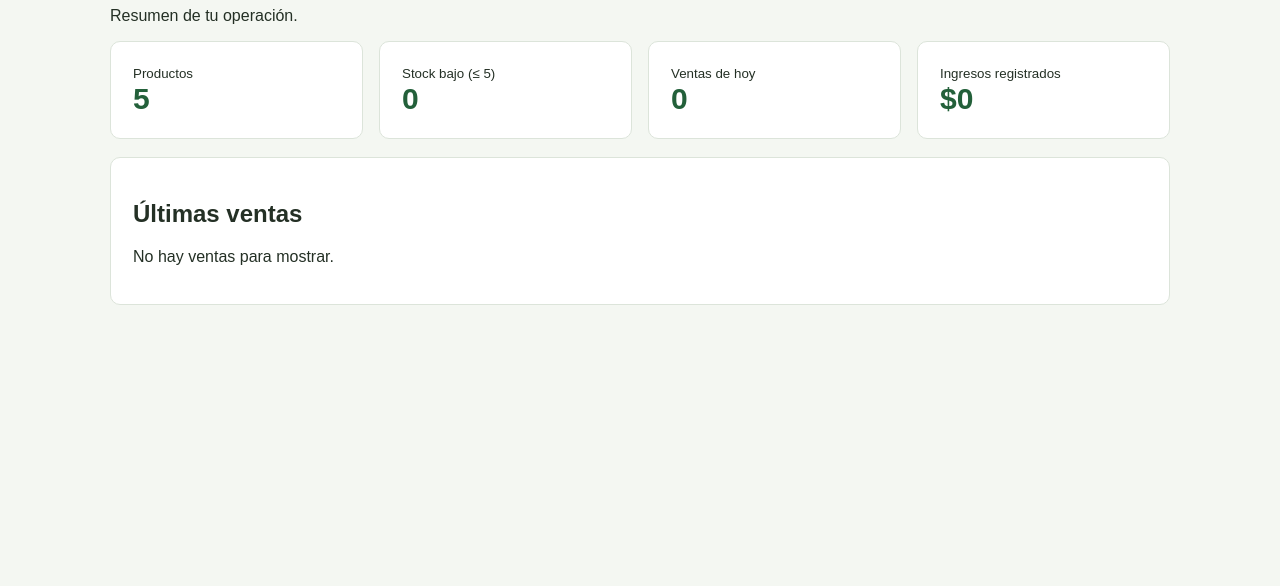
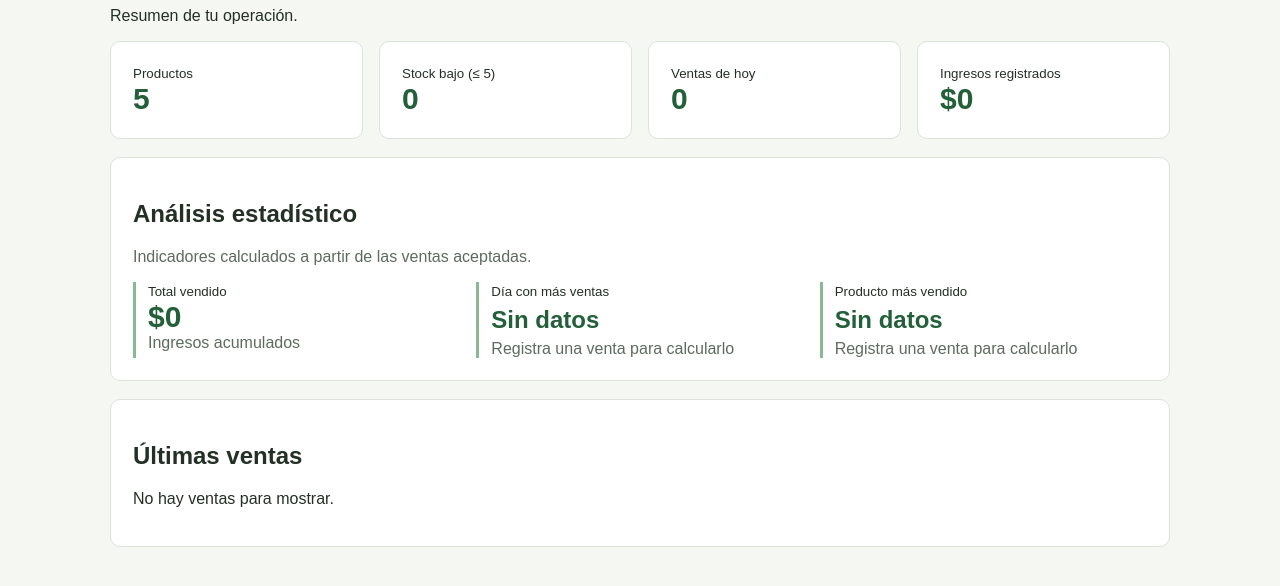
Before and after one commit to Pedro-Inostroza/La-Tiendita, a Django app: page /dashboard/ in a window 1280 px wide. Shown: the part 162-748 px from the top of the page. Run offline with Django 5.2, Linux system fonts and the light colour scheme; the visitor is signed in with stand-in values (Sample User, id 1); data comes from the database, SQL or seed files in the repository; data that the repository does not hold is empty.

Commit message:
feat: agregar analisis y permisos compartidos

```diff
--- a/core/templates/base.html
+++ b/core/templates/base.html
@@ -10,7 +10,7 @@
         nav { background: var(--verde); color: #fff; padding: 14px max(20px, calc((100% - 1100px)/2)); display: flex; align-items: center; gap: 18px; }
         nav a { color: #fff; text-decoration: none; } nav .marca { font-size: 20px; font-weight: bold; margin-right: auto; }
         main { max-width: 1100px; margin: 32px auto; padding: 0 20px; } h1 { margin-top: 0; } .card { background: #fff; padding: 22px; border: 1px solid var(--borde); border-radius: 10px; margin-bottom: 18px; }
-        .grid { display: grid; grid-template-columns: repeat(auto-fit, minmax(180px, 1fr)); gap: 16px; } .metric { font-size: 30px; font-weight: bold; color: var(--verde); }
+        .grid { display: grid; grid-template-columns: repeat(auto-fit, minmax(180px, 1fr)); gap: 16px; } .metric { font-size: 30px; font-weight: bold; color: var(--verde); } .descripcion, .analisis span { color: #5d6b5f; } .analisis { border-left: 3px solid #8ab894; padding-left: 12px; } .dato { font-size: 24px; font-weight: bold; color: var(--verde); margin: 6px 0; }
         label { display: block; margin: 12px 0 5px; font-weight: bold; } input, select { width: 100%; padding: 9px; border: 1px solid #b9c5b7; border-radius: 5px; }
         button, .boton { display: inline-block; margin-top: 16px; background: var(--verde); color: #fff; border: 0; border-radius: 5px; padding: 10px 14px; text-decoration: none; cursor: pointer; }
         .peligro { background: #a42c2c; } table { width: 100%; border-collapse: collapse; } th, td { padding: 10px; border-bottom: 1px solid var(--borde); text-align: left; }
@@ -19,7 +19,7 @@
 </head>
 <body>
     {% if user.is_authenticated %}
-    <nav><a class="marca" href="{% url 'dashboard' %}">La Tiendita</a><a href="{% url 'dashboard' %}">Dashboard</a><a href="{% url 'ventas:lista' %}">Ventas</a>{% if es_administrador %}<a href="{% url 'inventario:lista' %}">Inventario</a>{% endif %}<span>{{ user.username }}</span><form method="post" action="{% url 'logout' %}">{% csrf_token %}<button type="submit">Salir</button></form></nav>
+    <nav><a class="marca" href="{% url 'dashboard' %}">La Tiendita</a><a href="{% url 'dashboard' %}">Dashboard</a><a href="{% url 'ventas:lista' %}">Ventas</a><a href="{% url 'inventario:lista' %}">Inventario</a><span>{{ user.username }}</span><form method="post" action="{% url 'logout' %}">{% csrf_token %}<button type="submit">Salir</button></form></nav>
     {% endif %}
     <main>{% for message in messages %}<div class="mensaje">{{ message }}</div>{% endfor %}{% block content %}{% endblock %}</main>
 </body>
--- a/core/templates/dashboard/index.html
+++ b/core/templates/dashboard/index.html
@@ -1,3 +1,24 @@
 {% extends 'base.html' %}
 {% block title %}Dashboard | La Tiendita{% endblock %}
-{% block content %}<h1>Dashboard</h1><p>Resumen de tu operación.</p><div class="grid"><div class="card"><small>Productos</small><div class="metric">{{ total_productos }}</div></div><div class="card"><small>Stock bajo (≤ 5)</small><div class="metric">{{ stock_bajo }}</div></div><div class="card"><small>Ventas de hoy</small><div class="metric">{{ ventas_hoy }}</div></div><div class="card"><small>Ingresos registrados</small><div class="metric">${{ ingresos }}</div></div></div><div class="card"><h2>Últimas ventas</h2>{% include 'ventas/tabla.html' with ventas=ultimas_ventas %}</div>{% endblock %}
+{% block content %}
+<h1>Dashboard</h1>
+<p>Resumen de tu operación.</p>
+<div class="grid">
+    <div class="card"><small>Productos</small><div class="metric">{{ total_productos }}</div></div>
+    <div class="card"><small>Stock bajo (≤ 5)</small><div class="metric">{{ stock_bajo }}</div></div>
+    <div class="card"><small>Ventas de hoy</small><div class="metric">{{ ventas_hoy }}</div></div>
+    <div class="card"><small>Ingresos registrados</small><div class="metric">${{ ingresos }}</div></div>
+</div>
+
+<section class="card">
+    <h2>Análisis estadístico</h2>
+    <p class="descripcion">Indicadores calculados a partir de las ventas aceptadas.</p>
+    <div class="grid">
+        <div class="analisis"><small>Total vendido</small><div class="metric">${{ total_vendido }}</div><span>Ingresos acumulados</span></div>
+        <div class="analisis"><small>Día con más ventas</small>{% if dia_mas_ventas %}<div class="dato">{{ dia_mas_ventas }}</div><span>{{ unidades_dia_mas_ventas }} unidades vendidas</span>{% else %}<div class="dato">Sin datos</div><span>Registra una venta para calcularlo</span>{% endif %}</div>
+        <div class="analisis"><small>Producto más vendido</small>{% if producto_mas_vendido %}<div class="dato">{{ producto_mas_vendido }}</div><span>{{ unidades_producto_mas_vendido }} unidades vendidas</span>{% else %}<div class="dato">Sin datos</div><span>Registra una venta para calcularlo</span>{% endif %}</div>
+    </div>
+</section>
+
+<div class="card"><h2>Últimas ventas</h2>{% include 'ventas/tabla.html' with ventas=ultimas_ventas %}</div>
+{% endblock %}
--- a/core/views.py
+++ b/core/views.py
@@ -2,9 +2,10 @@ from datetime import date
 
 from django.contrib import messages
 from django.contrib.auth.decorators import login_required
-from django.contrib.auth.mixins import LoginRequiredMixin, UserPassesTestMixin
+from django.contrib.auth.mixins import LoginRequiredMixin
 from django.db import transaction
 from django.db.models import F, Sum
+from django.db.models.functions import ExtractWeekDay
 from django.shortcuts import redirect, render
 from django.urls import reverse_lazy
 from django.views.generic import CreateView, DeleteView, ListView, UpdateView
@@ -14,13 +15,8 @@ from .forms import ProductoForm, VentaForm
 from .models import Producto, Venta
 
 
-def es_administrador(user):
-    return user.is_superuser or user.groups.filter(name="Administrador").exists()
-
-
-class SoloAdministradorMixin(LoginRequiredMixin, UserPassesTestMixin):
-    def test_func(self):
-        return es_administrador(self.request.user)
+class GestionInventarioMixin(LoginRequiredMixin):
+    """Permite a cualquier usuario autenticado administrar el inventario."""
 
 
 class DashboardView(LoginRequiredMixin, TemplateView):
@@ -28,25 +24,49 @@ class DashboardView(LoginRequiredMixin, TemplateView):
 
     def get_context_data(self, **kwargs):
         context = super().get_context_data(**kwargs)
-        ventas = Venta.objects.all() if es_administrador(self.request.user) else Venta.objects.filter(vendedor=self.request.user)
+        ventas = Venta.objects.all()
+        ventas_aceptadas = ventas.filter(estado=Venta.Estado.ACEPTADA)
+        ventas_por_dia = (
+            ventas_aceptadas.annotate(dia_semana=ExtractWeekDay("creada_en"))
+            .values("dia_semana")
+            .annotate(unidades_vendidas=Sum("cantidad"))
+            .order_by("-unidades_vendidas", "dia_semana")
+        )
+        productos_mas_vendidos = (
+            ventas_aceptadas.values("producto__nombre")
+            .annotate(unidades_vendidas=Sum("cantidad"))
+            .order_by("-unidades_vendidas", "producto__nombre")
+        )
+        dias_semana = {
+            1: "Domingo", 2: "Lunes", 3: "Martes", 4: "Miércoles",
+            5: "Jueves", 6: "Viernes", 7: "Sábado",
+        }
+        dia_mas_ventas = ventas_por_dia.first()
+        producto_mas_vendido = productos_mas_vendidos.first()
+
+        total_vendido = ventas_aceptadas.aggregate(total=Sum("total"))["total"] or 0
         context.update({
             "total_productos": Producto.objects.count(),
             "stock_bajo": Producto.objects.filter(stock__lte=5).count(),
             "ventas_hoy": ventas.filter(creada_en__date=date.today()).count(),
-            "ingresos": ventas.filter(estado=Venta.Estado.ACEPTADA).aggregate(total=Sum("total"))["total"] or 0,
+            "ingresos": total_vendido,
+            "total_vendido": total_vendido,
+            "dia_mas_ventas": dias_semana.get(dia_mas_ventas["dia_semana"]) if dia_mas_ventas else None,
+            "unidades_dia_mas_ventas": dia_mas_ventas["unidades_vendidas"] if dia_mas_ventas else 0,
+            "producto_mas_vendido": producto_mas_vendido["producto__nombre"] if producto_mas_vendido else None,
+            "unidades_producto_mas_vendido": producto_mas_vendido["unidades_vendidas"] if producto_mas_vendido else 0,
             "ultimas_ventas": ventas.select_related("producto", "vendedor")[:5],
-            "es_administrador": es_administrador(self.request.user),
         })
         return context
 
 
-class ProductoListView(SoloAdministradorMixin, ListView):
+class ProductoListView(GestionInventarioMixin, ListView):
     model = Producto
     template_name = "inventario/lista.html"
     context_object_name = "productos"
 
 
-class ProductoCreateView(SoloAdministradorMixin, CreateView):
+class ProductoCreateView(GestionInventarioMixin, CreateView):
     model = Producto
     form_class = ProductoForm
     template_name = "inventario/formulario.html"
@@ -57,7 +77,7 @@ class ProductoCreateView(SoloAdministradorMixin, CreateView):
         return super().form_valid(form)
 
 
-class ProductoUpdateView(SoloAdministradorMixin, UpdateView):
+class ProductoUpdateView(GestionInventarioMixin, UpdateView):
     model = Producto
     form_class = ProductoForm
     template_name = "inventario/formulario.html"
@@ -68,7 +88,7 @@ class ProductoUpdateView(SoloAdministradorMixin, UpdateView):
         return super().form_valid(form)
 
 
-class ProductoDeleteView(SoloAdministradorMixin, DeleteView):
+class ProductoDeleteView(GestionInventarioMixin, DeleteView):
     model = Producto
     template_name = "inventario/confirmar_eliminar.html"
     success_url = reverse_lazy("inventario:lista")
@@ -109,5 +129,4 @@ class VentaListView(LoginRequiredMixin, ListView):
     context_object_name = "ventas"
 
     def get_queryset(self):
-        ventas = Venta.objects.select_related("producto", "vendedor")
-        return ventas if es_administrador(self.request.user) else ventas.filter(vendedor=self.request.user)
+        return Venta.objects.select_related("producto", "vendedor")
```
Also changed, not shown: core/tests.py (+35 -3 lines).
